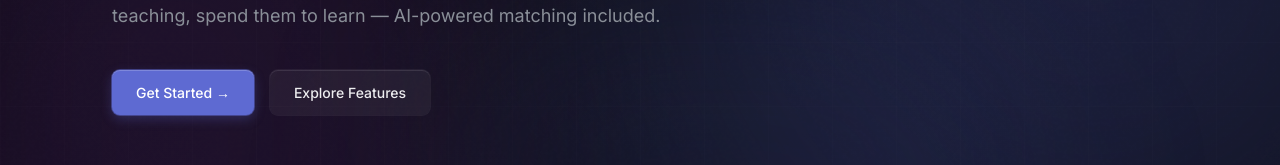
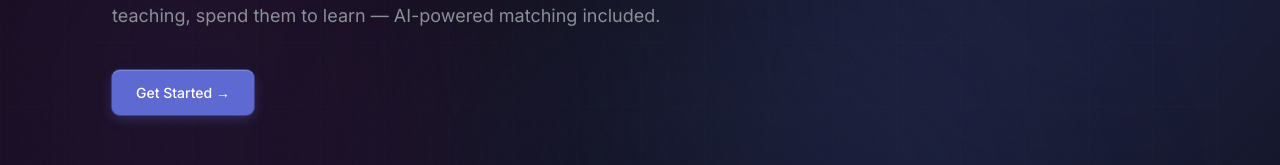
Before and after one commit to muhammadburhan6/fyp-skillswap2026, a React (Vite) app in the folder frontend/: page / in a window 1280 px wide. Shown: the part 406-571 px from the top of the page. Built offline with nearby package versions, Linux system fonts and the light colour scheme; no server answers.

Commit message:
Remove Explore Feature Button

```diff
--- a/frontend/src/pages/Landing.jsx
+++ b/frontend/src/pages/Landing.jsx
@@ -157,9 +157,7 @@ export default function Landing() {
             <button type="button" onClick={openSignup} className="btn-primary">
               Get Started →
             </button>
-            <button type="button" onClick={scrollToHow} className="btn-outline">
-              Explore Features
-            </button>
+
           </div>
         </motion.div>
       </section>
```
